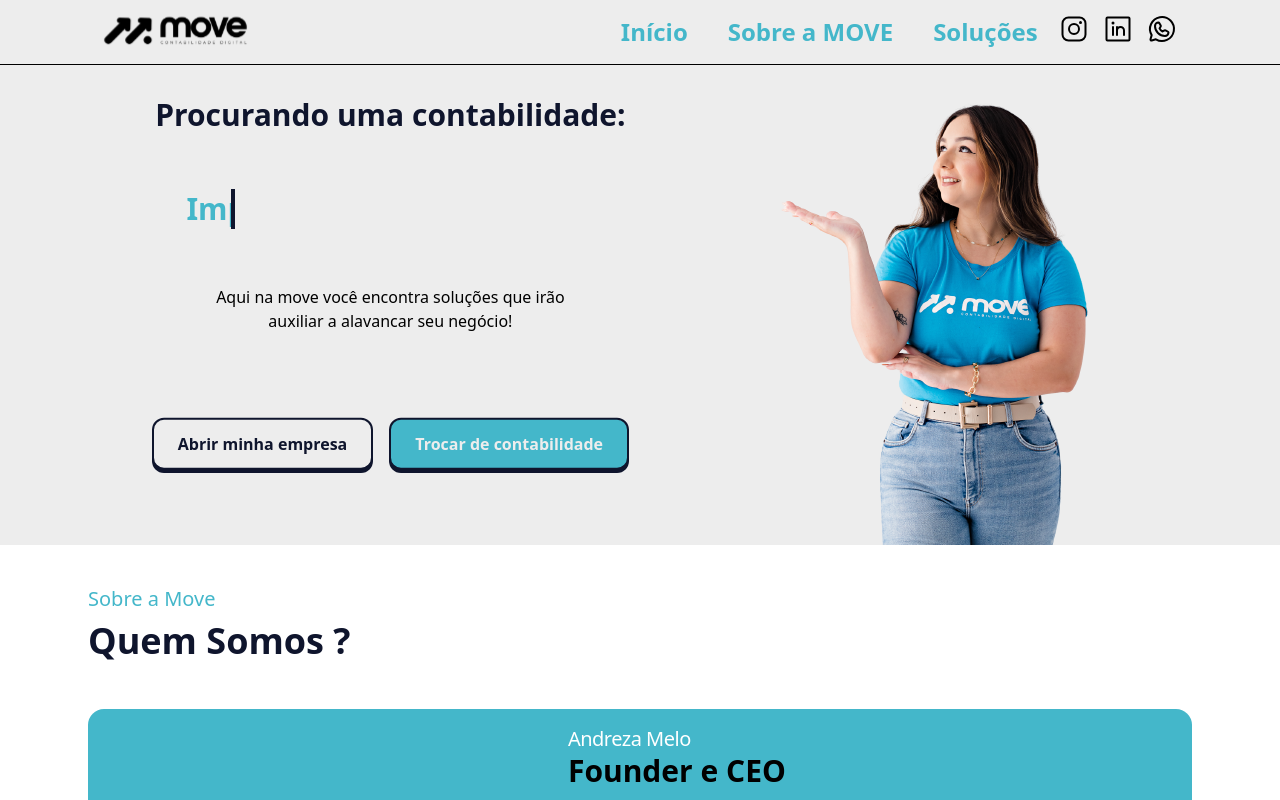
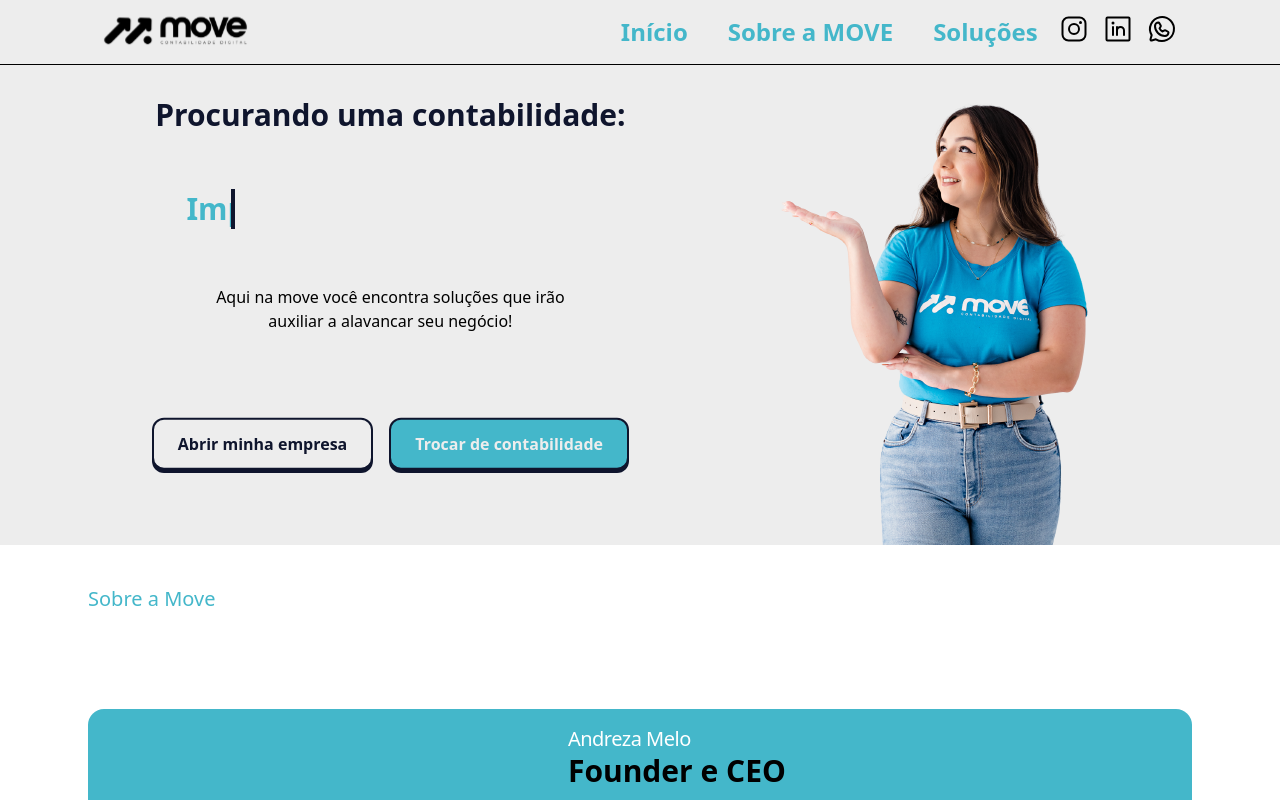
Before and after one commit to PedroNnsM/move-contabildade, a React (Vite) app in the folder my-project/: page / in a window 1280 px wide. Shown: the top 800 px of the page. Built offline with nearby package versions, Linux system fonts and the light colour scheme.

Commit message:
ajustes nos textos

```diff
--- a/my-project/src/components/About/index.jsx
+++ b/my-project/src/components/About/index.jsx
@@ -6,7 +6,7 @@ export function About() {
       <section id='sobre' className="bg-move-white dark:bg-move-blue-900">
         <div className="max-w-6xl px-6 py-10 mx-auto">
           <p className="text-xl font-medium text-move-blue-500 ">Sobre a Move</p>
-          <h1 className="mt-2 text-3xl font-semibold text-move-blue-900 capitalize lg:text-4xl dark:text-move-white">
+          <h1 className="mt-2 text-3xl font-semibold text-move-white capitalize lg:text-4xl  dark:text-move-white">
             Quem somos ?
           </h1>
           <main className="relative z-20 w-full mt-8 md:flex md:items-center xl:mt-12">
@@ -14,12 +14,12 @@ export function About() {
             <div className="w-full p-6 bg-move-blue-500 md:flex md:items-center rounded-2xl md:bg-transparent md:p-0 lg:px-12 md:justify-evenly">
               <img className="h-24 w-24 md:mx-6 rounded-full object-cover shadow-md md:h-[32rem] md:w-80 lg:h-[36rem] lg:w-[26rem] md:rounded-2xl" src={FotoAbout} alt="client photo" />
               <div className='mt-4'>
-                  <p className="text-xl font-medium tracking-tight text-move-white">Andreza Melo</p>
+                  <p className="text-xl font-medium tracking-tight text-move-white dark:text-move-white">Andreza Melo</p>
                   <p className="text-blue-200 ">Founder e CEO </p>
               <div className="mt-2 md:mx-6">
 
                 </div>
-                <p className="mt-4 text-lg leading-relaxed text-move-white md:text-xl">
+                <p className="mt-4 text-lg leading-relaxed dark:text-move-white text-move-white md:text-xl">
                   A Move é uma empresa contábil feita de empreendedores para empreendedores!<br/><br/>
                   Criada na pandemia, surgiu com o objetivo de simplificar a rotina contábil e
                   mostrar como
```
